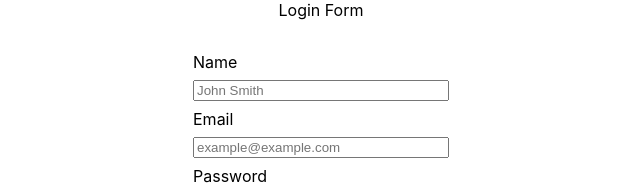
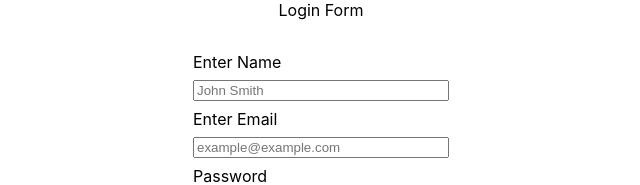
Before and after one commit to kwasi-OT/form-app, a React (Create React App) app: page / in a window 1280 px wide. Shown: the top 185 px of the page, without its empty margins (319-959 px from the left). Built offline with nearby package versions, Linux system fonts and the light colour scheme.

Commit message:
added error to state

```diff
--- a/src/components/Form.js
+++ b/src/components/Form.js
@@ -10,6 +10,11 @@ export class Form extends Component {
             email: "",
             password: "",
             showDashboard: false,
+            error: {
+                name: "",
+                email: "",
+                password: "",
+            }
         }
     }
 
@@ -48,12 +53,12 @@ export class Form extends Component {
                 <form onSubmit={this.handleSubmit}>
                     Login Form
                     <div className='inputs'>
-                        <label>Name</label>
-                        <input type="text" name='name' placeholder='John Smith' value={this.state.name} onChange={this.handleNameChange}/>
-                        <label>Email</label>
-                        <input type="email" name='email' placeholder='example@example.com' value={this.state.email} onChange={this.handleEmailChange}/>
-                        <label>Password</label>
-                        <input type="password" name='password' value={this.state.password} onChange={this.handlePasswordChange}/>
+                        <label htmlFor='name'>Enter Name</label>
+                        <input type="text" id='name' name='name' placeholder='John Smith' value={this.state.name} onChange={this.handleNameChange}/>
+                        <label htmlFor='email'>Enter Email</label>
+                        <input type="email" id='email' name='email' placeholder='example@example.com' value={this.state.email} onChange={this.handleEmailChange}/>
+                        <label htmlFor='password'>Password</label>
+                        <input type="password" id='password' name='password' value={this.state.password} onChange={this.handlePasswordChange}/>
                     </div>
                     <div className='button'>
                         <button type="submit">Submit</button>
```
